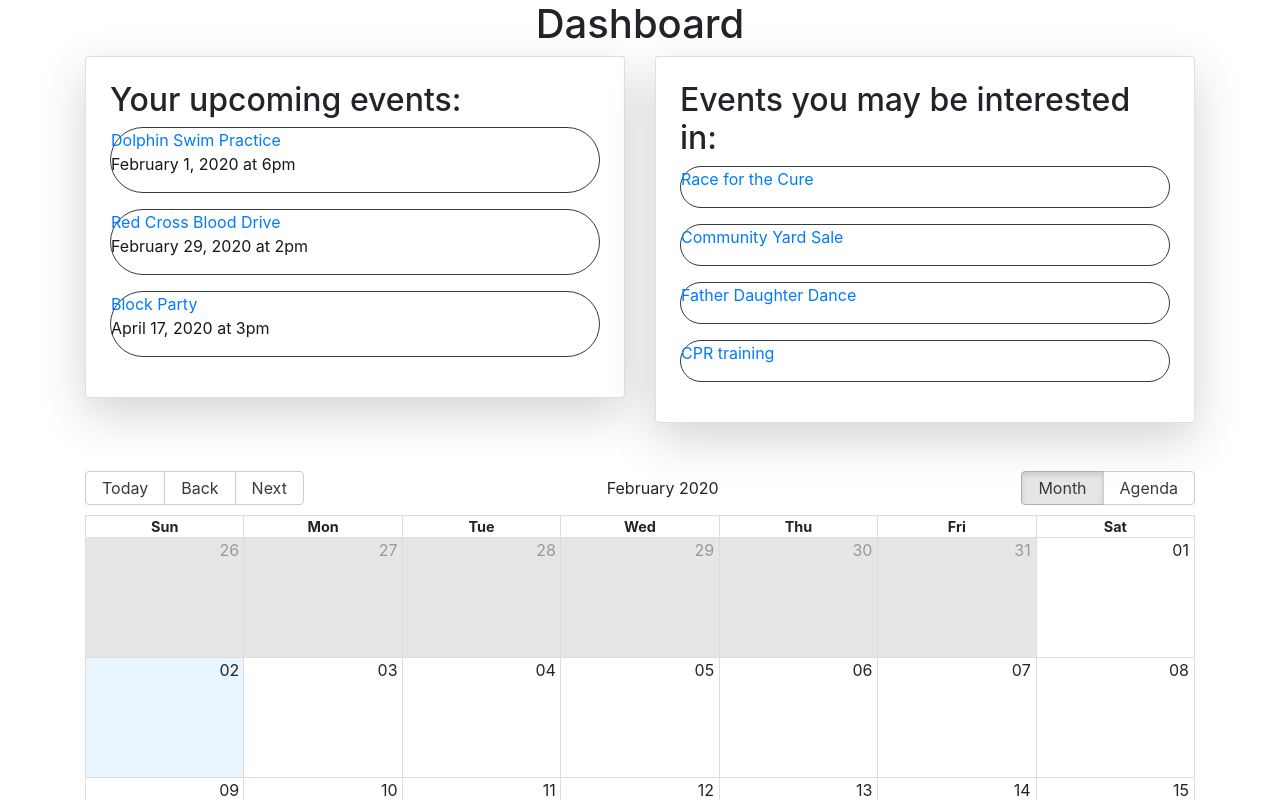
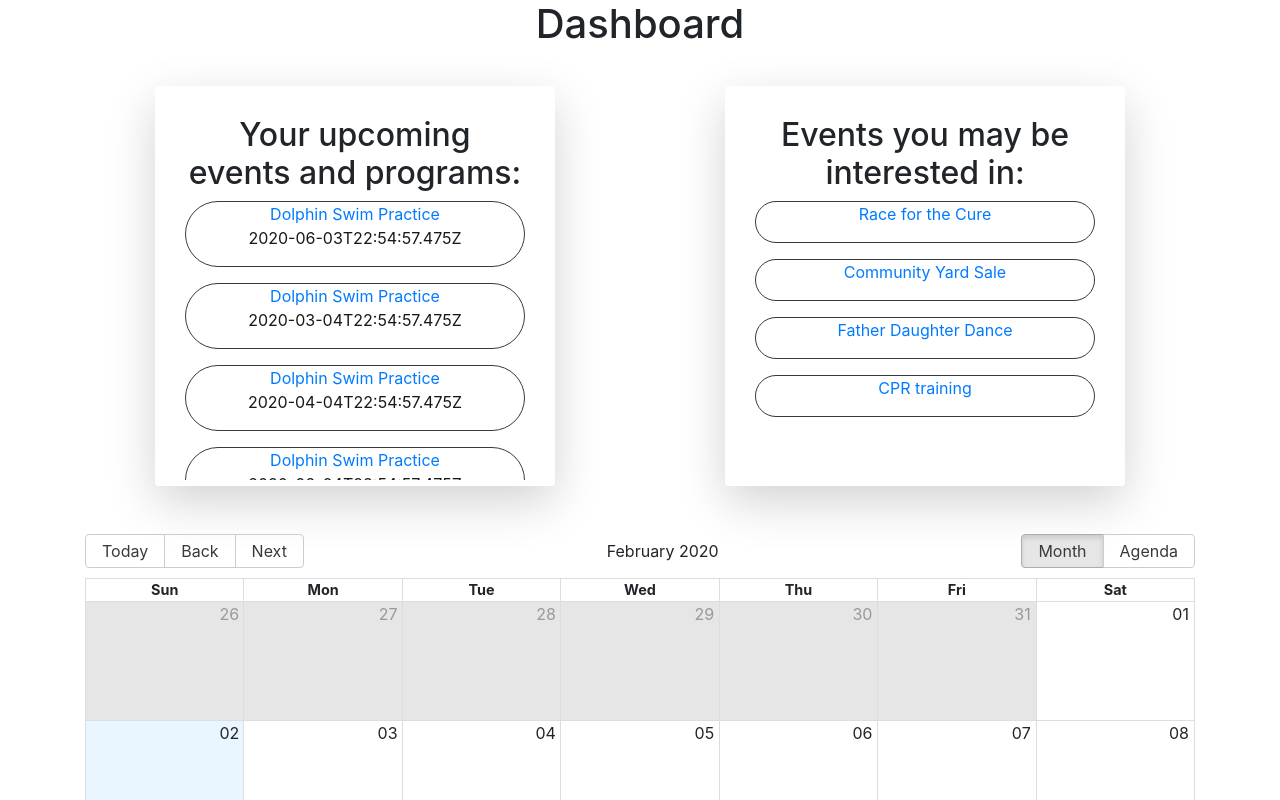
Before and after one commit to jsvanalstyne/Evently, a React (Create React App) app in the folder client/: page /dashboard in a window 1280 px wide. Shown: the top 800 px of the page. Built offline with nearby package versions, Linux system fonts and the light colour scheme.

Commit message:
added collapse to events on funtivity

```diff
--- a/client/src/components/Calendar/index.js
+++ b/client/src/components/Calendar/index.js
@@ -1,7 +1,7 @@
 import React, { Component } from "react";
 import { Calendar, momentLocalizer } from 'react-big-calendar';
 import moment from 'moment';
-import API from "../utils/API"
+// import API from "../utils/API"
 import './style.css';
 import 'react-big-calendar/lib/css/react-big-calendar.css';
 
--- a/client/src/components/Card/style.css
+++ b/client/src/components/Card/style.css
@@ -1,11 +1,11 @@
-/* .card {
+.card {
     background-size: cover;
     background-position: center;
     background-clip: content-box;
     border: 6px solid white;
     height: 400px;
     width: 400px;
-
+    overflow: scroll;
     position: relative;
     margin: 0 auto;
     margin-top: 30px;
@@ -15,4 +15,4 @@
     padding-top:15px;
     margin-bottom: 30px;
     text-align: center;
-  } */
+  }
--- a/client/src/pages/Dashboard.js
+++ b/client/src/pages/Dashboard.js
@@ -1,30 +1,70 @@
 import React, { Component } from "react";
 // import { Link } from "react-router-dom";
-import { Col, Row} from "../components/Grid";
+import { Col, Row } from "../components/Grid";
 import Card from "../components/Card";
 import Footer from "../components/Footer"
 import List from "../components/List";
 import MyCalendars from "../components/Calendar";
-const upcoming = [{
-  event: "Dolphin Swim Practice",
-  date: "February 1, 2020 at 6pm"
+const upcomingprogram = [{
+  name: "Dolphin Swim Practice",
+  description:"Girls Ages 12-14",
+  dateStart: "2020-02-04T22:54:57.475Z",
+  dateEnd: "2020-04-04T22:54:57.475Z",
+  price: "75"
 },
 {
-  event: "Red Cross Blood Drive",
-  date: "February 29, 2020 at 2pm"
+  name: "Dolphin Swim Practice",
+  description:"Girls Ages 12-14",
+  dateStart: "2020-04-04T22:54:57.475Z",
+  dateEnd: "2020-05-04T22:54:57.475Z",
+  price: "75"
 },
 
 {
-  event: "Block Party",
-  date: "April 17, 2020 at 3pm"
+  name: "Dolphin Swim Practice",
+  description:"Girls Ages 12-14",
+  dateStart: "2020-05-05T22:54:57.475Z",
+  dateEnd: "2020-06-04T22:54:57.475Z",
+  price: "75"
 }
 
 ];
-const promo = [{ event: "Race for the Cure" }, { event: "Community Yard Sale" }, { event: "Father Daughter Dance" }, { event: "CPR training" }
+const upcomingevent = [{
+  name: "Dolphin Swim Practice",
+  description:"Girls Ages 12-14",
+  dateStart: "2020-06-03T22:54:57.475Z",
+  dateEnd: "2020-06-04T22:54:57.475Z",
+  price: "75"
+},
+{
+  name: "Dolphin Swim Practice",
+  description:"Girls Ages 12-14",
+  dateStart: "2020-03-04T22:54:57.475Z",
+  dateEnd: "2020-03-04T22:54:57.475Z",
+  price: "75"
+},
+
+{
+  name: "Dolphin Swim Practice",
+  description:"Girls Ages 12-14",
+  dateStart: "2020-04-04T22:54:57.475Z",
+  dateEnd: "2020-04-04T22:54:57.475Z",
+  price: "75"
+}
+
+];
+const promo = [{ event: "Race for the Cure",  date: "April 17, 2020 at 3pm" }, { event: "Community Yard Sale",  date: "April 17, 2020 at 3pm"  }, { event: "Father Daughter Dance",  date: "April 17, 2020 at 3pm"  }, { event: "CPR training",  date: "April 17, 2020 at 3pm"  }
 ];
 
 
 class Dashboard extends Component {
+  state = {
+    upcomingprogram: [],
+    upcomingevent: [],
+    programopen: false,
+    eventopen: false,
+    promo:[]
+  }
 
   render() {
     return (
@@ -34,9 +74,13 @@ class Dashboard extends Component {
           <Row>
             <Col size="6">
 
-            <Card title="Your upcoming events:" >
-              {upcoming.map(upcomingEvents => (
-                <List event={upcomingEvents.event} date={upcomingEvents.date}></List>
+              <Card title="Your upcoming events and programs:" >
+
+                {upcomingevent.map(upcomingEvents => (
+                  <List event={upcomingEvents.name} date={upcomingEvents.dateStart}></List>
+                ))}
+                {upcomingprogram.map(upcomingPrograms => (
+                  <List event={upcomingPrograms.name} date={upcomingPrograms.dateStart}></List>
                 ))}
               </Card>
 
@@ -44,7 +88,7 @@ class Dashboard extends Component {
             <Col size="6">
               <Card title="Events you may be interested in:">
                 {promo.map(promoEvents => (
-                <List event={promoEvents.event}/>
+                  <List event={promoEvents.event} />
                 ))}
               </Card>
             </Col>
@@ -53,7 +97,10 @@ class Dashboard extends Component {
           <Row>
             <Col size="12">
               {/* <h1>Calendar here</h1> */}
-              <MyCalendars/>
+              <MyCalendars
+                events={this.state.upcomingevent}
+                // programs={this.state.upcomingprogram}
+              />
             </Col>
           </Row>
         </div>
--- a/client/src/pages/Funtivity.js
+++ b/client/src/pages/Funtivity.js
@@ -155,7 +155,7 @@ class Funtivity extends Component {
                                     // {/* location={upcomingprograms.location} */}
                                     price={upcomingprograms.price}>
                                 </FunCard>
-                                ))
+                            ))
                                 :
                                 <Row>
                                     {[...this.state.programs].splice(0, 3).map(upcomingprograms => (
@@ -167,7 +167,7 @@ class Funtivity extends Component {
                                             // {/* location={upcomingprograms.location} */}
                                             price={upcomingprograms.price}>
                                         </FunCard>
-                                        ))
+                                    ))
                                     }
                                     <Collapse in={this.state.programopen}>
                                         <div id="program-collapse">
@@ -190,7 +190,7 @@ class Funtivity extends Component {
                                         onClick={() => this.handleCollapse("programopen")}
                                         aria-expanded={this.state.programopen}
                                         aria-controls="program-collapse"
-                                        >
+                                    >
                                         {this.state.programopen ? "See Less" : "See More"}
                                     </Button>
                                 </Row>
@@ -198,23 +198,64 @@ class Funtivity extends Component {
                         </div>
                     </Border>
                     {/* <div className="border align-middle"> */}
-
                     <Border>
                         {/* <BorderWrapper> */}
                         <Headers heading="Events" />
-                        <Row>
+                        <div>
+                            {this.state.events.length <= 3 ? this.state.events.map(upcomingevents => (
 
-                            {this.state.events.map(upcomingevents => (
                                 <FunCard
                                     key={upcomingevents._id}
                                     event={upcomingevents.name}
                                     description={upcomingevents.description}
-                                    date={upcomingevents.startDate}
-                                    // location={upcomingevents.location}
-                                    price={upcomingevents.cost}
-                                ></FunCard>))}
-                        </Row>
+                                    date={upcomingevents.dateStart}
+                                    // {/* location={upcomingprograms.location} */}
+                                    price={upcomingevents.price}>
+                                </FunCard>
+                            ))
+                                :
+                                <Row>
+                                    {[...this.state.events].splice(0, 3).map(upcomingevents => (
+                                        <FunCard
+                                            key={upcomingevents._id}
+                                            event={upcomingevents.name}
+                                            description={upcomingevents.description}
+                                            date={upcomingevents.dateStart}
+                                            // {/* location={upcomingprograms.location} */}
+                                            price={upcomingevents.price}>
+                                        </FunCard>
+                                    ))
+                                    }
+                                    <Collapse in={this.state.eventopen}>
+                                        <div id="program-collapse">
+                                            <Row>
+                                                {[...this.state.events].splice(3).map(upcomingevents => (
+                                                    <FunCard
+                                                        key={upcomingevents._id}
+                                                        event={upcomingevents.name}
+                                                        description={upcomingevents.description}
+                                                        date={upcomingevents.dateStart}
+                                                        // {/* location={upcomingprograms.location} */}
+                                                        price={upcomingevents.price}>
+                                                    </FunCard>))}
+                                            </Row>
+                                        </div>
+                                    </Collapse>
+
+                                    <Button
+                                        className="collapsedButton"
+                                        onClick={() => this.handleCollapse("eventopen")}
+                                        aria-expanded={this.state.eventopen}
+                                        aria-controls="program-collapse"
+                                    >
+                                        {this.state.eventopen ? "See Less" : "See More"}
+                                    </Button>
+                                </Row>
+                            }
+                        </div>
                     </Border>
+
+
                     <Border>
                         <Headers heading=" Fun Calendar" />
                         <Row>
```
Also changed, not shown: client/src/pages/Dashboard 2.js (deleted, +0 -37 lines), 7 other files (tests, documents, lock files or other folders). Lines whose indentation alone changed are shown as unchanged.
